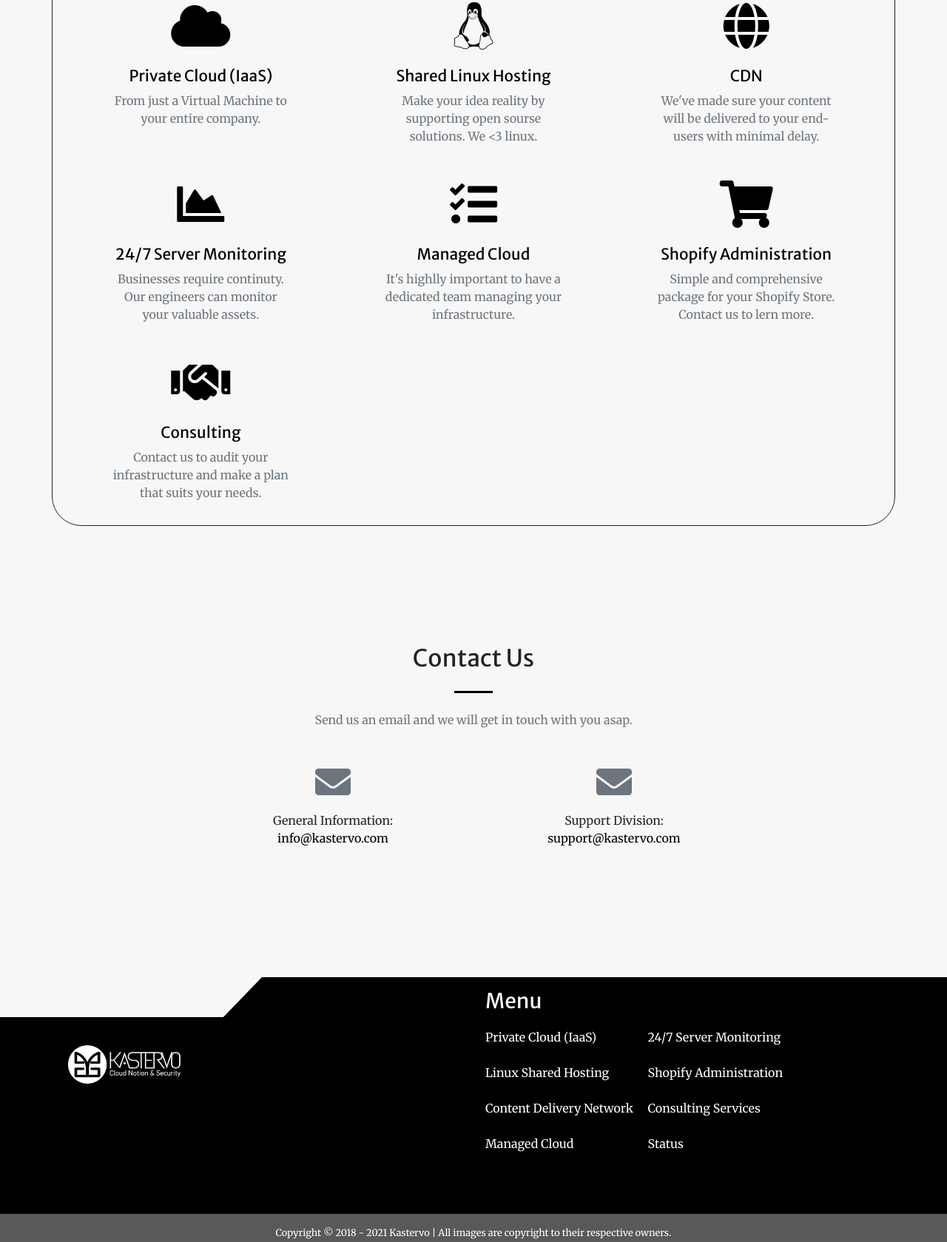
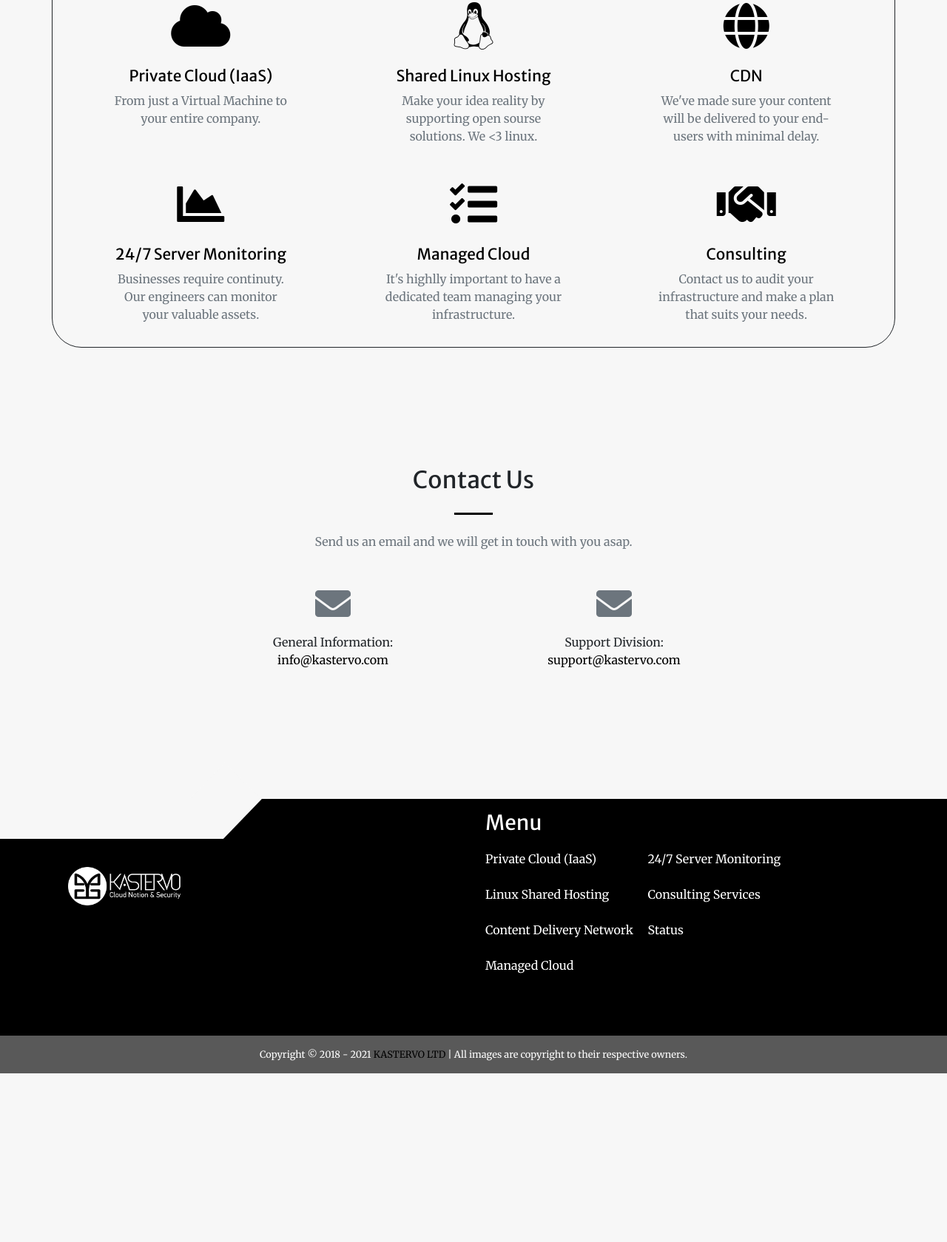
Before and after one commit to Kastervo/index, a website with bundled scripts: page services.html in a window 1280 px wide. Shown: the part 704-2383 px from the top of the page at 74% size. After the commit the page ends 2155 px from the top, so only its background shows below. Built offline with nearby package versions, Linux system fonts and the light colour scheme.

Commit message:
Removed Shopify from all

```diff
--- a/services.html
+++ b/services.html
@@ -120,7 +120,6 @@
                 <a class="dropdown-item" href="/cdn">Content Delivery Network</a>
                 <a class="dropdown-item" href="/monitoring">24/7 Server Monitoring</a>
                 <a class="dropdown-item" href="/managed-cloud">Managed Cloud</a>
-                <a class="dropdown-item" href="/shopify-solutions">Shopify Administration</a>
                 <a class="dropdown-item" href="/consulting">Consulting Services</a>
               </div>
             </div>
@@ -144,9 +143,6 @@
               </li>
               <li class="nav-item">
                 <a class="nav-link js-scroll-trigger" href="/managed-cloud">Managed Cloud</a>
-              </li>
-              <li class="nav-item">
-                <a class="nav-link js-scroll-trigger" href="/shopify-solutions">Shopify Administration</a>
               </li>
               <li class="nav-item">
                 <a class="nav-link js-scroll-trigger" href="/consulting">Consulting Services</a>
@@ -242,13 +238,6 @@
               <i class="fas fa-4x fa-tasks text-primary mb-4"></i>
               <h3 class="h4 mb-2"><a href="/managed-cloud">Managed Cloud</a></h3>
               <p class="text-muted mb-0">It's highlly important to have a dedicated team managing your infrastructure.</p>
-            </div>
-          </div>
-          <div class="kst_why_col col-lg-4 col-md-6 text-center">
-            <div class="mt-5">
-              <i class="fas fa-4x fa-shopping-cart text-primary mb-4"></i>
-              <h3 class="h4 mb-2"><a href="/shopify-solutions">Shopify Administration</a></h3>
-              <p class="text-muted mb-0">Simple and comprehensive package for your Shopify Store. Contact us to lern more.</p>
             </div>
           </div>
           <div class="kst_why_col col-lg-4 col-md-6 text-center">
@@ -362,7 +351,6 @@
           <div class="kst_footer_ul">
             <ul>
               <li><a class="d-block" href="/monitoring">24/7 Server Monitoring</a></li>
-              <li><a class="d-block" href="/shopify-solutions">Shopify Administration</a></li>
               <li><a class="d-block" href="/consulting">Consulting Services</a></li>
               <li><a class="d-block" href="https://status.kastervo.com">Status</a></li>
             </ul>
@@ -373,7 +361,7 @@
     </div>
   </footer>
   <div class="kst_footer_copyrights">
-    <div class="small text-center copyrights">Copyright &copy; 2018 - <script>document.write(new Date().getFullYear())</script> Kastervo |  All images are copyright to their respective owners.</div>
+    <div class="small text-center copyrights">Copyright &copy; 2018 - <script>document.write(new Date().getFullYear())</script> <a href="https://kastervo.com">KASTERVO LTD</a> |  All images are copyright to their respective owners.</div>
   </div>
   </div>
 
--- a/sitemap.xml
+++ b/sitemap.xml
@@ -47,11 +47,6 @@
   <priority>0.80</priority>
 </url>
 <url>
-  <loc>https://kastervo.com/shopify-solutions</loc>
-  <lastmod>2020-06-03T00:44:46+00:00</lastmod>
-  <priority>0.80</priority>
-</url>
-<url>
   <loc>https://kastervo.com/consulting</loc>
   <lastmod>2020-06-03T00:44:46+00:00</lastmod>
   <priority>0.80</priority>
```
Also changed, not shown: about.html (+0 -5 lines), cdn.html (+0 -5 lines), consulting.html (+0 -5 lines), iaas.html (+0 -5 lines), index.html (+1 -1 lines), managed-cloud.html (+0 -5 lines), monitoring.html (+0 -5 lines), slh.html (+0 -5 lines).
